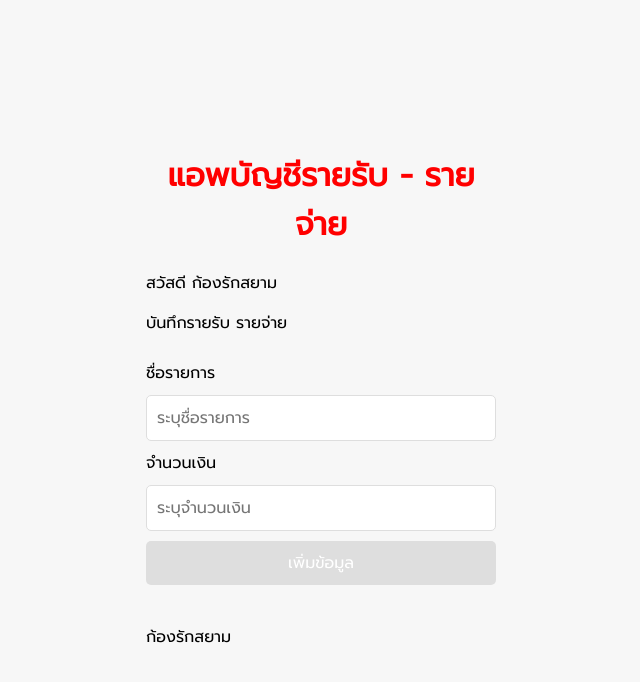
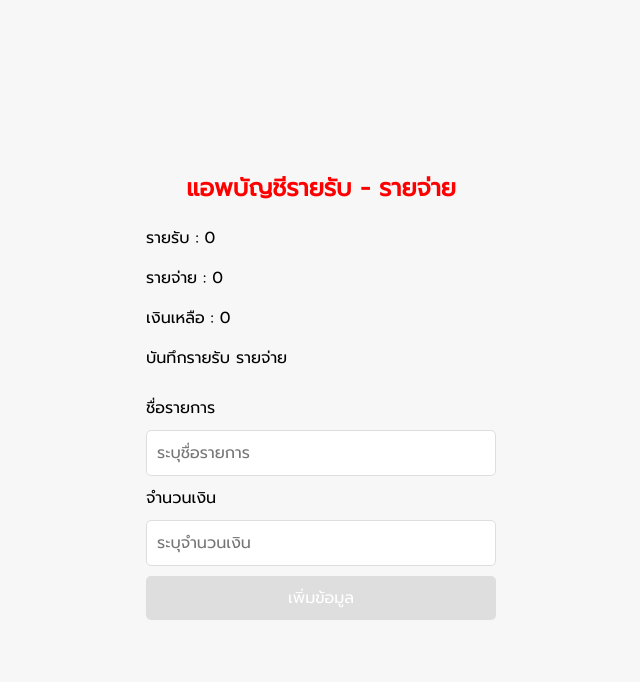
Before and after one commit to zachtix/learn_react_report, a React (Create React App) app: page / in a window 1280 px wide. Shown: the top 682 px of the page, without its empty margins (319-959 px from the left). Built offline with nearby package versions, Linux system fonts and the light colour scheme.

Commit message:
useEffect

```diff
--- a/src/App.js
+++ b/src/App.js
@@ -1,26 +1,52 @@
 import Transaction from "./components/Transaction";
 import './App.css'
 import FormComponent from "./components/FormComponent";
-import { useState } from 'react'
+import { useEffect, useState } from 'react'
 import DataContext from "./data/DataContext";
 import ReportComponent from "./components/ReportComponent";
 
 function App() {
 
+  const initState = [
+    {id:1,title:'ค่าเช่าบ้าน',cost:-2000},
+    {id:2,title:'เงินเดือน',cost:12000},
+    {id:3,title:'ค่าเดินทาง',cost:-500},
+    {id:4,title:'ขายของ',cost:2000}
+  ]
+
   const design = {color:'red',textAlign:'center'}
 
-  const Title = ()=><h1 style={design}>แอพบัญชีรายรับ - รายจ่าย</h1>
+  const Title = ()=><h2 style={design}>แอพบัญชีรายรับ - รายจ่าย</h2>
   const Desc = ()=><p>บันทึกรายรับ รายจ่าย</p>
 
   const [items,setItems] = useState([])
+
+  const [reportIncome, setReportIncome] = useState(0)
+  const [reportExpense, serReportExpense] = useState(0)
+
   const onAddNewItem = (newItem)=>{
     setItems((prevItem)=>{
       return [newItem,...prevItem]
     })
   }
 
+  useEffect(()=>{
+    const costs = items.map(e=>e.cost)
+    const income = costs.filter(e=>e>0).reduce((total,e)=>total+=e,0)
+    const expense = costs.filter(e=>e<0).reduce((total,e)=>total-=e,0)
+    // console.log(income);
+    // console.log(expense);
+    setReportIncome(income)
+    serReportExpense(expense)
+  },[items,reportIncome,reportExpense])
+
   return (
-    <DataContext.Provider value={'ก้องรักสยาม'}>
+    <DataContext.Provider value={
+      {
+        income : reportIncome,
+        expense : reportExpense
+      }
+    }>
       <div className="container">
         <Title/>
         <ReportComponent/>
--- a/src/components/Item.js
+++ b/src/components/Item.js
@@ -1,6 +1,6 @@
 import PropTypes from 'prop-types'
 import './Item.css'
-import DataContext from '../data/DataContext'
+// import DataContext from '../data/DataContext'
 
 const Item = (props)=>{
   const {title,cost} = props
@@ -8,9 +8,9 @@ const Item = (props)=>{
   const symbol = cost<0 ? '-':'+'
   return(
     <li className={status}>{title} <span> {symbol} {Math.abs(cost)}</span>
-      <DataContext.Consumer>
+      {/* <DataContext.Consumer>
       {value=><p>{value}</p>}
-    </DataContext.Consumer>
+    </DataContext.Consumer> */}
     </li> // Math.abs rm symbol + - in Number
   )
 }
--- a/src/components/ReportComponent.js
+++ b/src/components/ReportComponent.js
@@ -2,10 +2,17 @@ import { useContext } from "react"
 import DataContext from "../data/DataContext"
 
 const ReportComponent = ()=>{
-  const name = useContext(DataContext)
+  const {income, expense} = useContext(DataContext)
+  const balance = income-expense
   return(
     <div>
-      สวัสดี {name}
+      <p>รายรับ : {income}</p>
+      <p>รายจ่าย : {expense}</p>
+      <p>เงินเหลือ : {balance}</p>
+      {/* สวัสดี {name} */}
+      {/* <DataContext.Consumer>
+        {context=> <p>รายรับ : {context.income}<br></br>รายรับ : {context.expense}</p>}
+      </DataContext.Consumer> */}
     </div>
   )
 }
--- a/src/components/Transaction.js
+++ b/src/components/Transaction.js
@@ -1,18 +1,17 @@
 import Item from "./Item"
 import './Transaction.css'
-import DataContext from "../data/DataContext"
-import { useContext } from "react"
 // import {v4 as uuidv4} from 'uuid'
 
 const Transaction =  (props)=>{
   const {items} = props
-  const name = useContext(DataContext)
+  // const name = useContext(DataContext)
   // const data = [
   //   {title:'Hospital',cost:2000},
   //   {title:'Salary',cost:50000},
   //   {title:'Travel',cost:500},
   //   {title:'Shoping',cost:5000},
   // ]
+  // const {income, expense} = useContext(DataContext)
   return (
     <div>
       <ul className="item-list">
@@ -29,10 +28,12 @@ const Transaction =  (props)=>{
           return <Item {...e} key={e.id}/>
         })}
       </ul>
+      {/* <p>รายรับ : {income}</p>
+      <p>รายจ่าย : {expense}</p> */}
       {/* <DataContext.Consumer>
         {value=><p>{value}</p>}
       </DataContext.Consumer> */}
-      {name}
+      {/* {name} */}
     </div>
   )
 }
```
